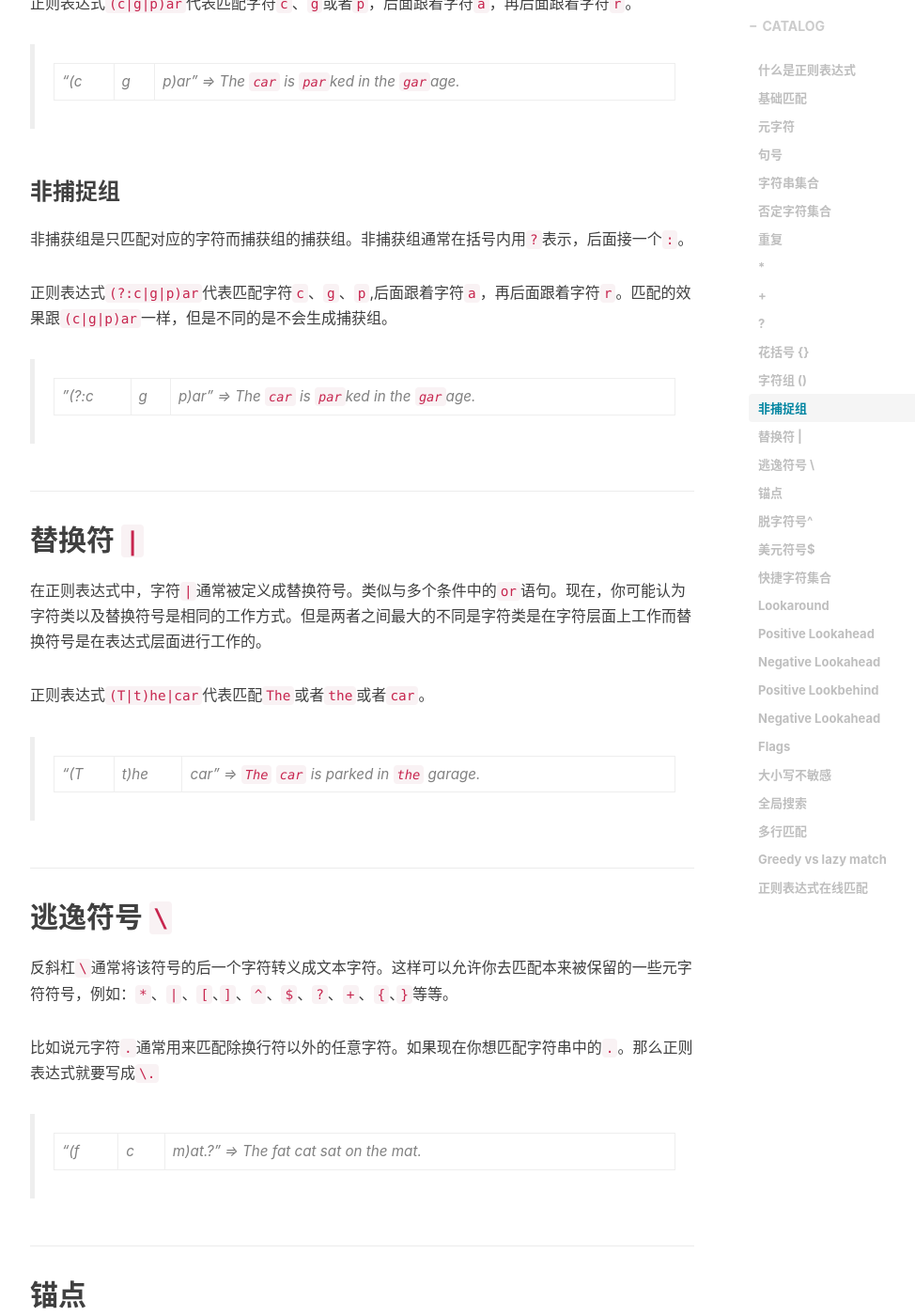
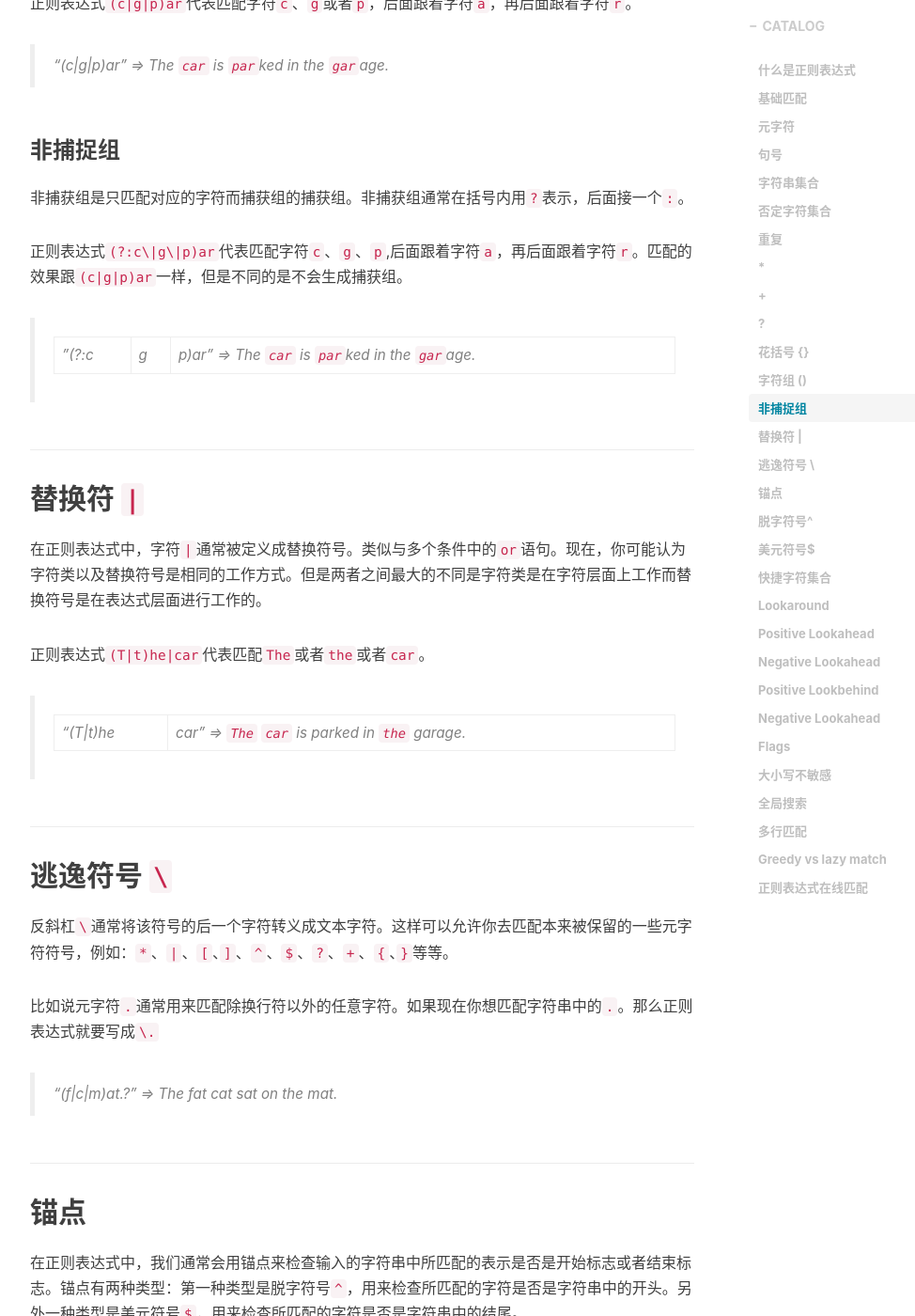
Before and after one commit to HiLany/HiLany.github.io, a Jekyll site: the page built from _posts/2019-10-21-正则表达式学习.md, in a window 1280 px wide and 1400 px high, scrolled down 5861 px. Shown: the whole window at 94% size, without its empty margins (233-1207 px from the left). Built offline with Jekyll 4.4.1, drawn with Linux system fonts in a browser that asks for light colours; nearby versions of some CDN libraries; comment, search, counter and statistics services are not loaded.

```diff
--- a/_posts/2019-10-21-正则表达式学习.md
+++ b/_posts/2019-10-21-正则表达式学习.md
@@ -146,13 +146,13 @@ tags:
 
 正则表达式`(c|g|p)ar`代表匹配字符`c`、`g`或者`p`，后面跟着字符`a`，再后面跟着字符`r`。
 
-> "(c|g|p)ar" => The `car` is `par`ked in the `gar`age.
+> "(c\|g\|p)ar" => The `car` is `par`ked in the `gar`age.
 
 ### 非捕捉组
 
 非捕获组是只匹配对应的字符而捕获组的捕获组。非捕获组通常在括号内用`?`表示，后面接一个`:`。
 
-正则表达式`(?:c|g|p)ar`代表匹配字符`c`、`g`、`p`,后面跟着字符`a`，再后面跟着字符`r`。匹配的效果跟`(c|g|p)ar`一样，但是不同的是不会生成捕获组。
+正则表达式`(?:c\|g\|p)ar`代表匹配字符`c`、`g`、`p`,后面跟着字符`a`，再后面跟着字符`r`。匹配的效果跟`(c|g|p)ar`一样，但是不同的是不会生成捕获组。
 
 > "(?:c|g|p)ar" => The `car` is `par`ked in the `gar`age.
 
@@ -162,7 +162,7 @@ tags:
 
 正则表达式`(T|t)he|car`代表匹配`The`或者`the`或者`car`。
 
-> "(T|t)he|car" => `The` `car` is parked in `the` garage.
+> "(T\|t)he|car" => `The` `car` is parked in `the` garage.
 
 ## 逃逸符号 `\`
 
@@ -170,7 +170,7 @@ tags:
 
 比如说元字符`.`通常用来匹配除换行符以外的任意字符。如果现在你想匹配字符串中的`.`。那么正则表达式就要写成`\.`
 
-> "(f|c|m)at\.?"  => The fat cat sat on the mat.
+> "(f\|c\|m)at\.?"  => The fat cat sat on the mat.
 
 ## 锚点
 
```
